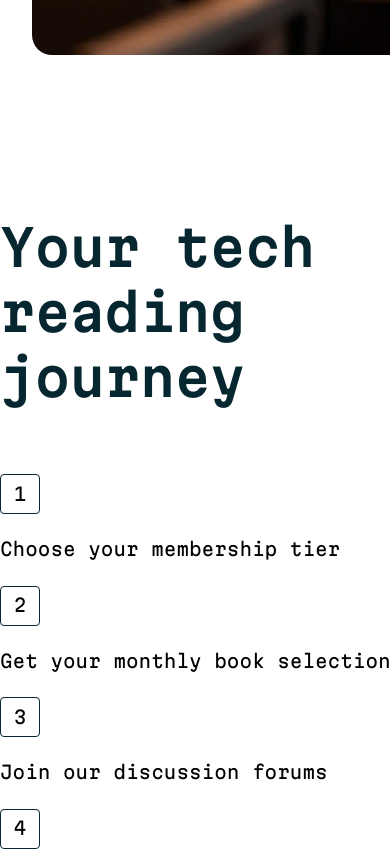
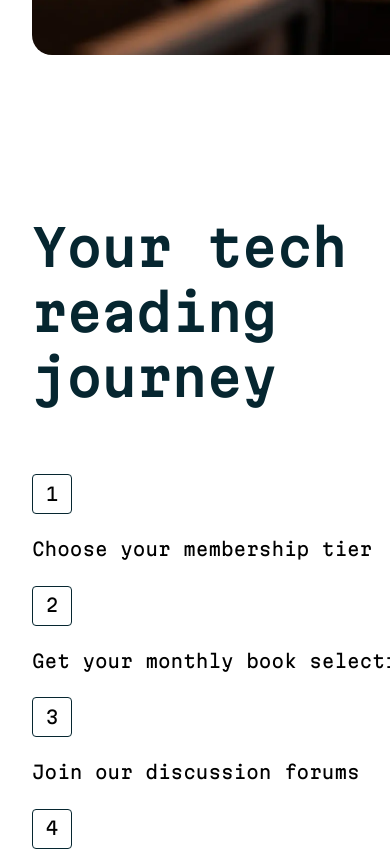
Before and after one commit to bolaji0001/tech-book-club-landing-page, a plain HTML site: page tech-book-club-landing-page/starter-code/index.html in a window 390 px wide. Shown: the part 3820-4672 px from the top of the page. Drawn offline with Linux system fonts and the light colour scheme.

Commit message:
Third Commit.

```diff
--- a/tech-book-club-landing-page/styles.css
+++ b/tech-book-club-landing-page/styles.css
@@ -1072,6 +1072,7 @@ button a img {
     margin-left: 0;
     margin-right: 0;
     margin-top: 80px;
+    padding: 80px 32px;
   }
 
   .hero-section4-heading {
```
